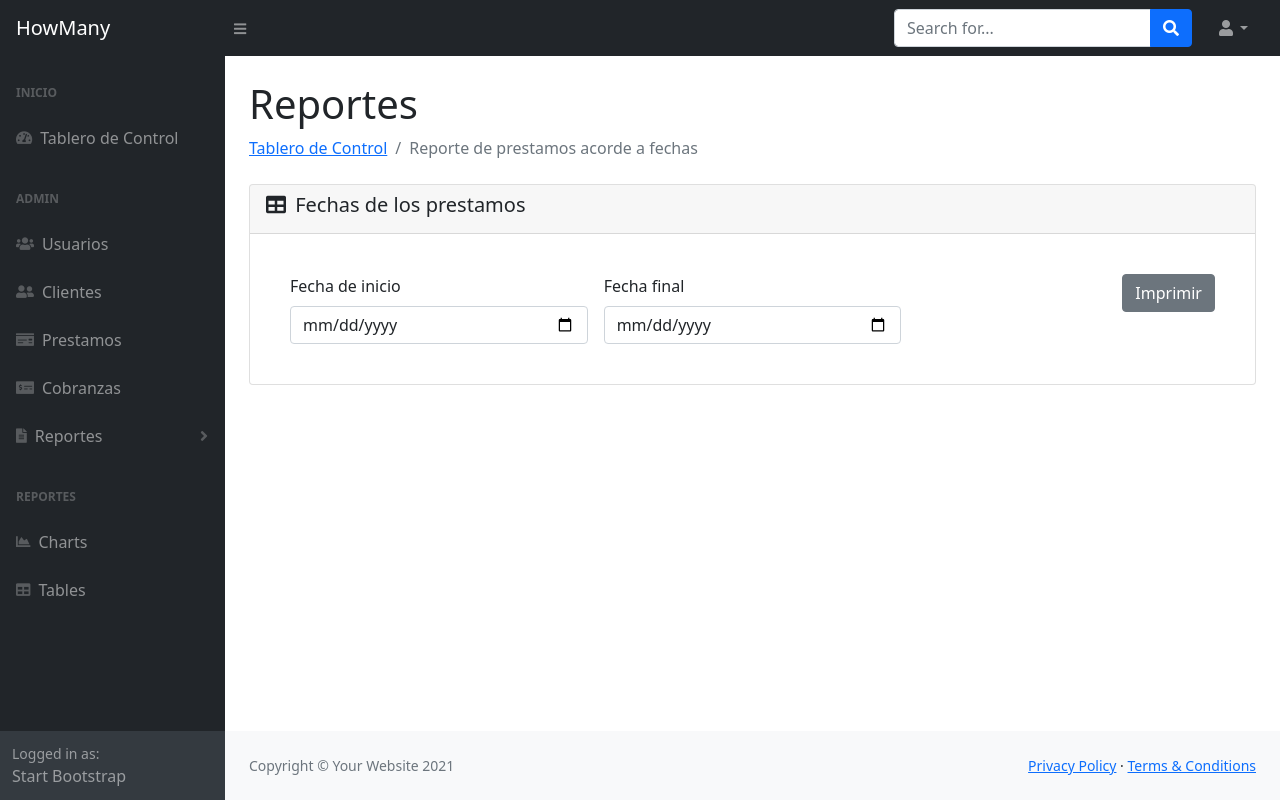
After one commit to DilanOjeda/loan-and-collection-app, a Node server app: page /reports/loan-data-range-report in a window 1280 px wide. The commit adds this page. Run offline with Node 20, Linux system fonts and the light colour scheme; some libraries are stand-ins or nearby versions.

Commit message:
feat (loan-date-range-report): create loan date range  report view

```diff
--- a/src/controllers/reports.js
+++ b/src/controllers/reports.js
@@ -65,9 +65,25 @@ const generateLoanDetailsReport = async (req, res=response) =>{
         });
     }
 }
+/**
+ * Show loan details view of reports module
+ */
 
+const displayLoansDateRangeReport = async (req, res) => {
+    res.render('reports/loan-data-range-report', {
+        title: 'Reportes'
+    });
+}
+
+//TODO: Create a the function below.
+/**
+ * Generate loans or collections report pdf according  to date range
+ */
+
+// generateLoanOrCollectionsReport
 
 module.exports = {
     displayLoanDetailsReport,
-    generateLoanDetailsReport
+    generateLoanDetailsReport,
+    displayLoansDateRangeReport
 }
--- a/src/routes/reports.js
+++ b/src/routes/reports.js
@@ -1,10 +1,11 @@
 const {Router} = require('express');
 const router = Router();
 
-const {displayLoanDetailsReport, generateLoanDetailsReport} = require('../controllers/reports');
+const {displayLoanDetailsReport, generateLoanDetailsReport, displayLoansDateRangeReport} = require('../controllers/reports');
 
 router.get('/loan-details-report', displayLoanDetailsReport);
-
 router.get('/download-loan-details-report/:id', generateLoanDetailsReport)
 
+router.get('/loan-data-range-report', displayLoansDateRangeReport);
+
 module.exports = router;
--- a/src/views/partials/left-menu.ejs
+++ b/src/views/partials/left-menu.ejs
@@ -51,7 +51,7 @@
                             <nav class="sb-sidenav-menu-nested nav">
                                 <a class="nav-link" href="/reports/loan-details-report">Detalles del Prestamo</a>
                                 <a class="nav-link" href="layout-sidenav-light.html">General x Cliente</a>
-                                <a class="nav-link" href="layout-sidenav-light.html">Entre Fechas</a>
+                                <a class="nav-link" href="/reports/loan-data-range-report">Entre Fechas</a>
                             </nav>
                         </div>
 
--- /dev/null
+++ b/src/views/reports/loan-data-range-report.ejs
@@ -0,0 +1,75 @@
+<!DOCTYPE html>
+<html lang="en">
+    <head>
+        <%- include('../partials/head.ejs') %>
+    </head>
+
+    <body class="sb-nav-fixed">
+
+                    <!-- ========   TOP NAVIGATION    ========-->
+
+        <%- include('../partials/top-navigation.ejs') %>
+
+        <div id="layoutSidenav">
+
+                    <!-- ========   RIGHT MENU    ========-->
+            <%- include('../partials/left-menu.ejs') %>
+
+            <div id="layoutSidenav_content">
+
+                <main>
+
+                    <div class="container-fluid px-4">
+                        <h1 class="mt-4">Reportes</h1>
+                        <ol class="breadcrumb mb-4">
+                            <li class="breadcrumb-item"><a href="/users/dashboard">Tablero de Control</a></li>
+                            <li class="breadcrumb-item active">Reporte de prestamos acorde a fechas</li>
+                        </ol>
+
+                        <div class="card mb-4">
+                            <div class="card-header d-flex justify-content-between">
+                                <div class="">
+
+                                    <h5><i class="fas fa-table me-1"></i> Fechas de los prestamos</h5>
+                                </div>
+
+                            </div>
+                            <div class="card-body" >
+                                <form class="" id="formIdLoanDateRangeReport">
+
+                                    <div class="modal-body p-4">
+
+                                        <div class="row g-3" id="">
+                                            <div class="col-md-4">
+                                                <label for="startDate" class="form-label">Fecha de inicio</label>
+                                                <input type="date" class="form-control" name="startDate" required>
+                                            </div>
+                                            <div class="col-md-4">
+                                                <label for="finalDate" class="form-label">Fecha final</label>
+                                                <input type="date" class="form-control" name="finalDate" required>
+                                            </div>
+                                            <div class="col-md-4">
+                                                <button type="submit" id="generateLoanDateRangeReport" class="btn btn-secondary float-end">Imprimir</button>
+                                            </div>
+                                        </div>
+
+                                    </div>
+
+                                </form>
+                            </div>
+                        </div>
+
+                    </div>
+
+                </main>
+
+                <!-- ========   FOOTER  ======== -->
+                <%- include('../partials/footer.ejs'); -%>
+
+            </div>
+        </div>
+
+        <%- include('../partials/footer-scripts.ejs') %>
+
+    </body>
+</html>
--- a/src/views/reports/loan-details-report.ejs
+++ b/src/views/reports/loan-details-report.ejs
@@ -85,9 +85,6 @@
                 <!-- ========   FOOTER  ======== -->
                 <%- include('../partials/footer.ejs'); -%>
 
-
-
-
             </div>
         </div>
 
```
Also changed, not shown: public/js/modules/reports.js (+17 -4 lines), 1 other file.
